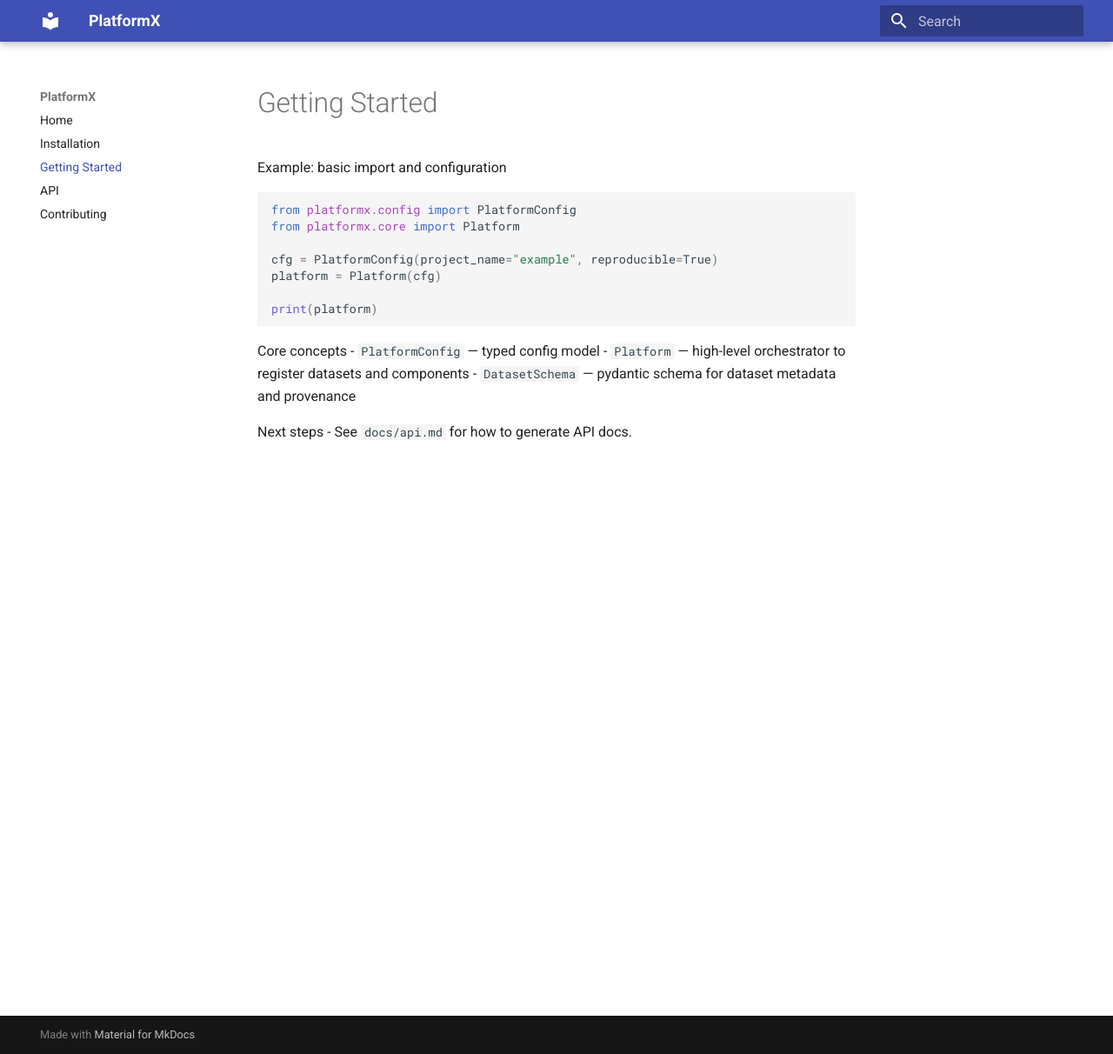
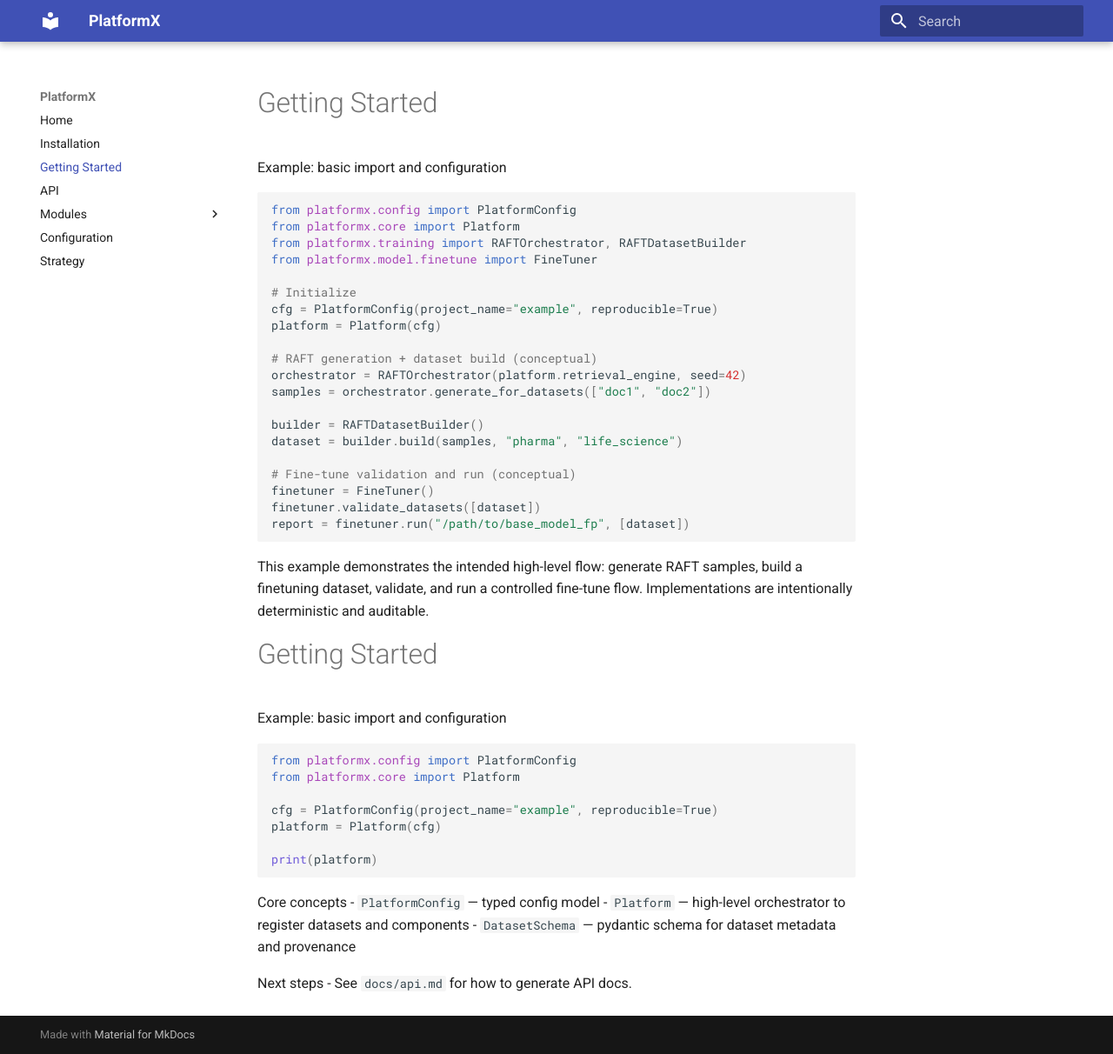
Before and after one commit to fiscaloxai/platformx, an MkDocs documentation site: the page built from docs/getting_started.md, in a window 1280 px wide and 1212 px high. Shown: the whole window at 87% size. Built offline with MkDocs 1.6.1 and Material for MkDocs 9.7.7, drawn with Linux system fonts in a browser that asks for light colours.

Commit message:
Docs: add Why-Use summary, module-level docs, configuration and strategy pages; update MkDocs nav

````diff
--- a/docs/getting_started.md
+++ b/docs/getting_started.md
@@ -1,3 +1,31 @@
+# Getting Started
+
+Example: basic import and configuration
+
+```python
+from platformx.config import PlatformConfig
+from platformx.core import Platform
+from platformx.training import RAFTOrchestrator, RAFTDatasetBuilder
+from platformx.model.finetune import FineTuner
+
+# Initialize
+cfg = PlatformConfig(project_name="example", reproducible=True)
+platform = Platform(cfg)
+
+# RAFT generation + dataset build (conceptual)
+orchestrator = RAFTOrchestrator(platform.retrieval_engine, seed=42)
+samples = orchestrator.generate_for_datasets(["doc1", "doc2"])
+
+builder = RAFTDatasetBuilder()
+dataset = builder.build(samples, "pharma", "life_science")
+
+# Fine-tune validation and run (conceptual)
+finetuner = FineTuner()
+finetuner.validate_datasets([dataset])
+report = finetuner.run("/path/to/base_model_fp", [dataset])
+```
+
+This example demonstrates the intended high-level flow: generate RAFT samples, build a finetuning dataset, validate, and run a controlled fine-tune flow. Implementations are intentionally deterministic and auditable.
 # Getting Started
 
 Example: basic import and configuration
--- a/mkdocs.yml
+++ b/mkdocs.yml
@@ -18,7 +18,15 @@
   - Installation: installation.md
   - Getting Started: getting_started.md
   - API: api.md
-  - Contributing: contributing.md
+  - Modules:
+    - Core: modules/core.md
+    - Config: modules/config.md
+    - Data: modules/data.md
+    - Training (RAFT): modules/training_raft.md
+    - Model (Finetune): modules/model_finetune.md
+    - Safety: modules/safety.md
+  - Configuration: configuration.md
+  - Strategy: strategy.md
 markdown_extensions:
   - admonition
   - codehilite
````
Also changed, not shown: docs/configuration.md (added, +17 -0 lines), docs/index.md (+12 -0 lines), docs/modules/config.md (added, +10 -0 lines), docs/modules/core.md (added, +13 -0 lines), docs/modules/data.md (added, +12 -0 lines), docs/modules/model_finetune.md (added, +10 -0 lines), docs/modules/safety.md (added, +12 -0 lines), docs/modules/training_raft.md (added, +11 -0 lines), docs/strategy.md (added, +16 -0 lines).
